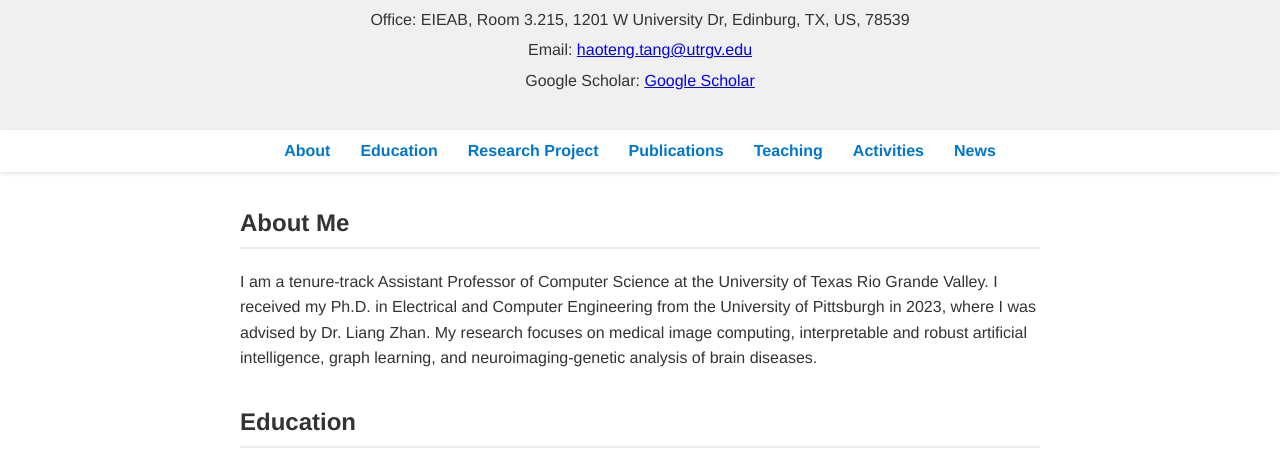
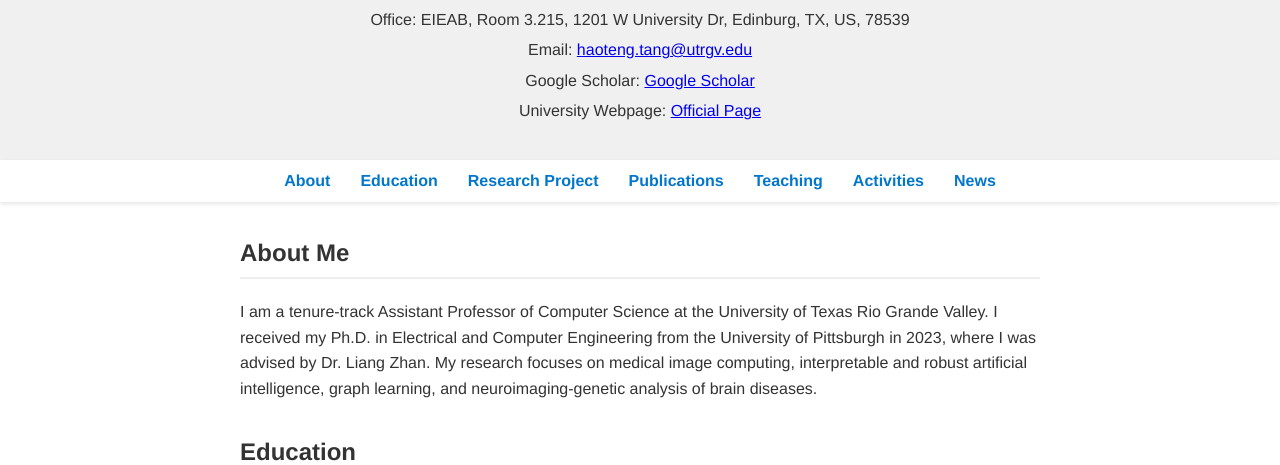
Before and after one commit to Haoteng0612/Thomaspage, a plain HTML site: page index.html in a window 1280 px wide. Shown: the part 300-765 px from the top of the page. Drawn offline with Linux system fonts and the light colour scheme.

Commit message:
Update index.html

```diff
--- a/index.html
+++ b/index.html
@@ -32,6 +32,11 @@
     <p>Google Scholar:
       <a href="https://scholar.google.com/citations?user=P9q4gXYAAAAJ&hl=en" target="_blank">
         Google Scholar
+      </a>
+    </p>
+    <p>University Webpage:
+      <a href="https://www.utrgv.edu/cecs/departments/csci/faculty/index.htm" target="_blank">
+        Official Page
       </a>
     </p>
   </header>
```
